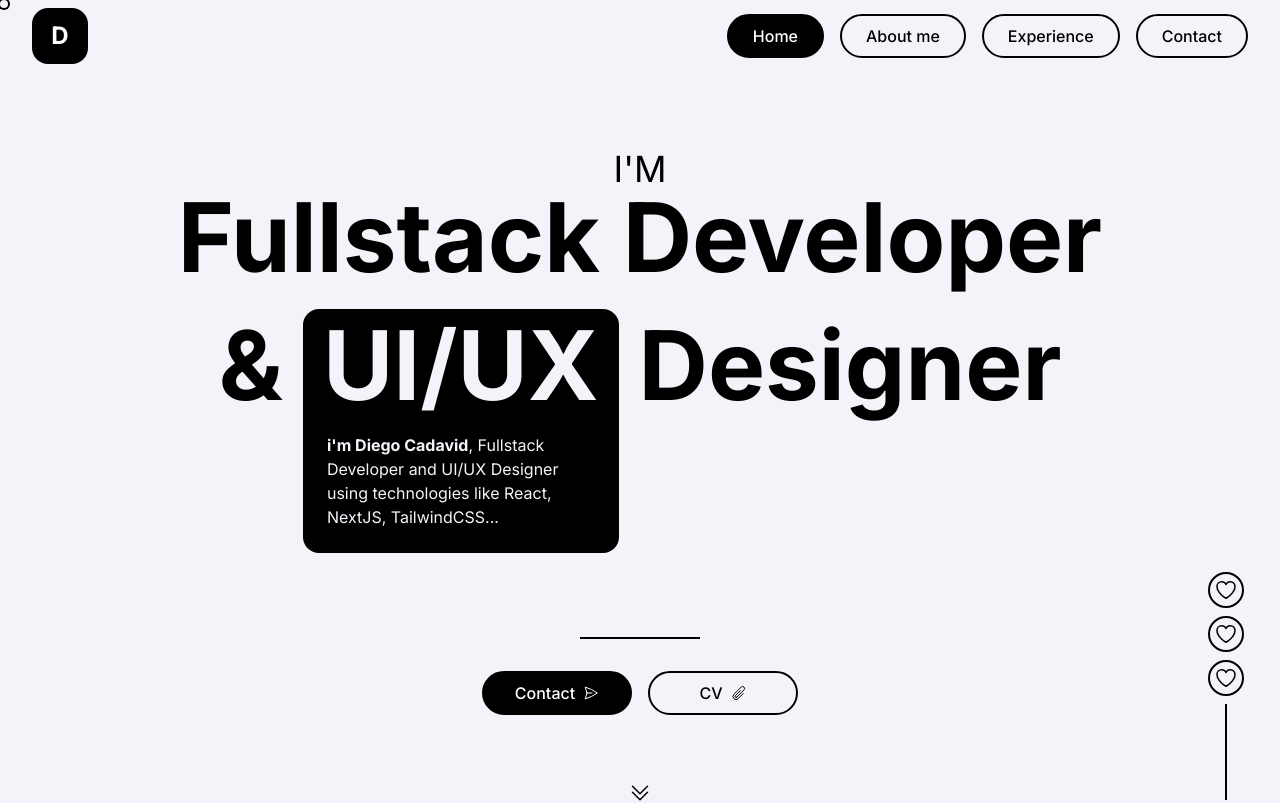
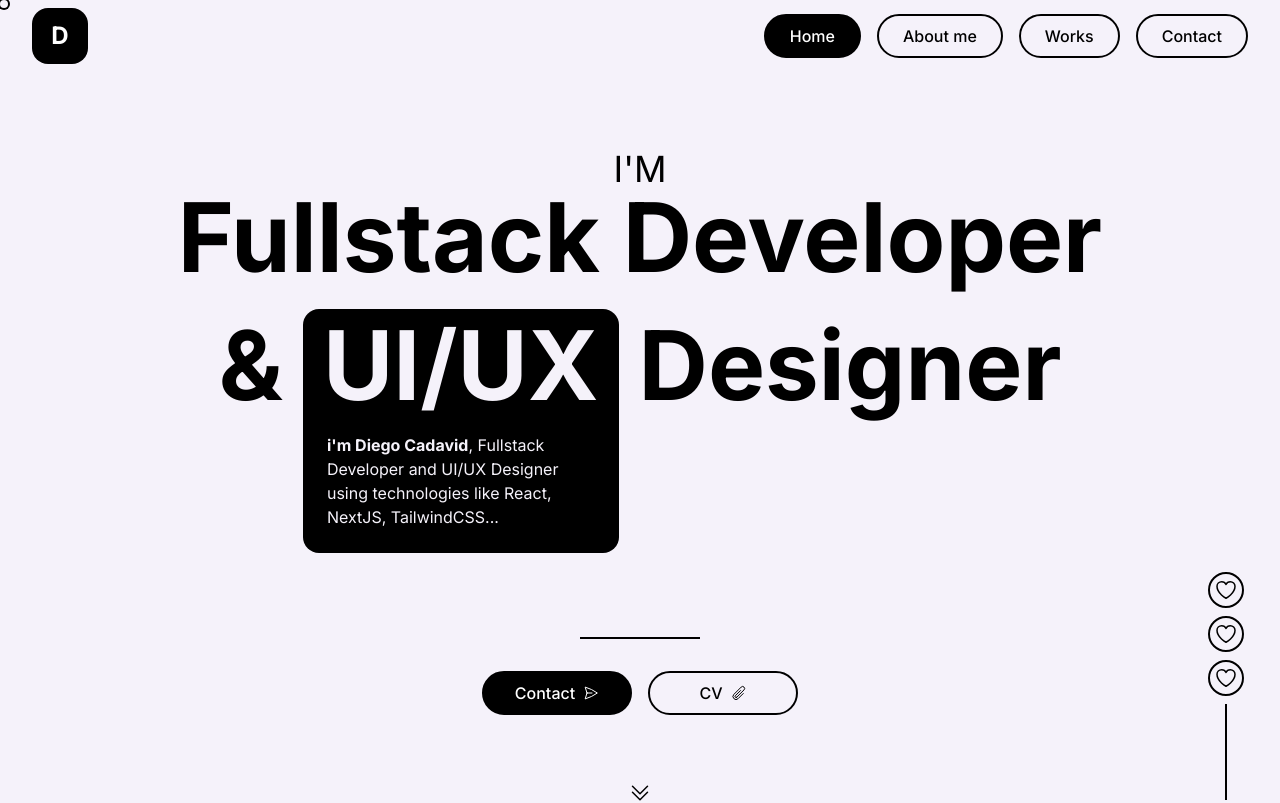
Before and after one commit to DiegoCadavid/diegocadavid-nextjs, a Next.js app: page / in a window 1280 px wide. Shown: the top 803 px of the page. Built offline with nearby package versions, Linux system fonts and the light colour scheme.

Commit message:
refactor: navbar link

```diff
--- a/components/UI/navbar/Navbar.tsx
+++ b/components/UI/navbar/Navbar.tsx
@@ -6,17 +6,17 @@ interface Props {}
 const Navbar = ({}: Props) => {
   return (
     <div className="sticky top-0 z-30">
-      <div className="container flex justify-between py-2 items-center">
+      <div className="container flex items-center justify-between py-2">
         <Link
           href="/"
-          className="flex h-14 w-14 items-center justify-center rounded-2xl bg-black text-2xl font-bold text-white">
+          className="flex items-center justify-center text-2xl font-bold text-white bg-black h-14 w-14 rounded-2xl">
           D
         </Link>
 
-        <nav className="hidden items-center gap-4 lg:flex">
+        <nav className="items-center hidden gap-4 lg:flex">
           <NavLink path="/" name="Home" />
           <NavLink path="/aboutme" name="About me" />
-          <NavLink path="/experience" name="Experience" />
+          <NavLink path="/works" name="Works" />
           <NavLink path="/contact" name="Contact" />
         </nav>
 
```
